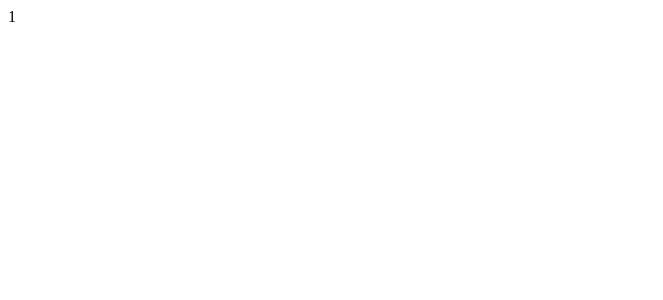
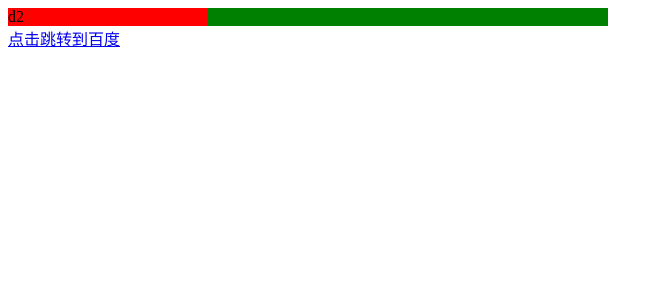
Before and after one commit to nbutluo/VueLearn, a Vue app in the folder myVue2/: page / in a window 1280 px wide. Shown: the top 300 px of the page, without its empty margins (0-663 px from the left). Built offline with nearby package versions, Linux system fonts and the light colour scheme.

Commit message:
事件修饰符

```diff
--- a/myVue2/src/App.vue
+++ b/myVue2/src/App.vue
@@ -5,9 +5,12 @@ import styleComponents from "./components/styleComponents.vue";
 import VifComponent from "./components/vifComponent.vue";
 import ForComponent from "./components/forComponent.vue";
 import EventComponents from "./components/EventComponents.vue";
+import EventFixComponent from "./components/EventFixComponent.vue";
 
 export default {
-  components: {EventComponents, ForComponent, VifComponent, LessonList, ClassComponent, styleComponents},
+  components: {
+    EventFixComponent,
+    EventComponents, ForComponent, VifComponent, LessonList, ClassComponent, styleComponents},
 }
 
 </script>
@@ -18,7 +21,8 @@ export default {
 <!--  <style-components class="hd" />-->
 <!--  <vif-component/>-->
 <!--  <for-component/>-->
-  <event-components/>
+<!--  <event-components/>-->
+  <event-fix-component/>
 </template>
 
 <style scoped>
--- /dev/null
+++ b/myVue2/src/components/EventFixComponent.vue
@@ -0,0 +1,27 @@
+<template>
+  <div @click.once="d1" style="background-color:green; width: 600px">
+    <div @click="d2" style="background-color: red;width: 200px">d2</div>
+  </div>
+  <a @click.prevent="link" href="http://www.baidu.com" target="_blank">点击跳转到百度</a>
+</template>
+
+<script>
+export default {
+  methods: {
+    d1() {
+      console.log('d1')
+    },
+    d2() {
+      console.log('d2')
+    },
+    link(event){
+      console.log(event)
+      event.preventDefault();
+    }
+  }
+}
+</script>
+
+<style lang="scss" scoped>
+
+</style>
```
